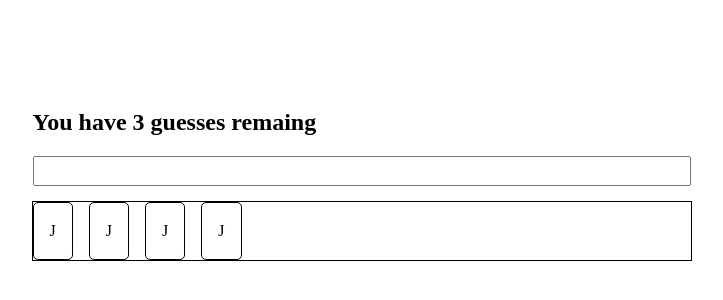
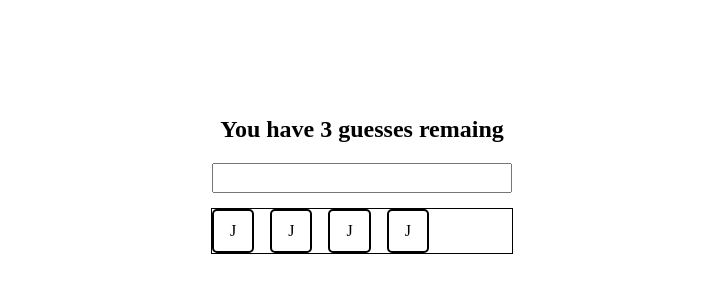
Before and after one commit to JJWallis/practical-questions, a React (Create React App) app: page /about in a window 1280 px wide. Shown: the part 218-518 px from the top of the page, without its empty margins (278-1001 px from the left). Built offline with nearby package versions, Linux system fonts and the light colour scheme.

Commit message:
base styles done

```diff
--- a/src/index.css
+++ b/src/index.css
@@ -150,6 +150,7 @@ main {
 /* word guessing game */
 
 .title {
+   margin-inline: auto;
 }
 
 .grid-letters {
@@ -157,10 +158,13 @@ main {
    display: grid;
    grid-template-columns: repeat(12, 1fr);
    gap: 1rem;
+   max-width: 300px;
 }
 
 .grid-letter {
-   border: 1px solid black;
+   display: grid;
+   place-items: center;
+   border: 2px solid black;
    border-radius: 5px;
-   padding: 1rem;
+   padding: 0.5rem 1rem;
 }
```
